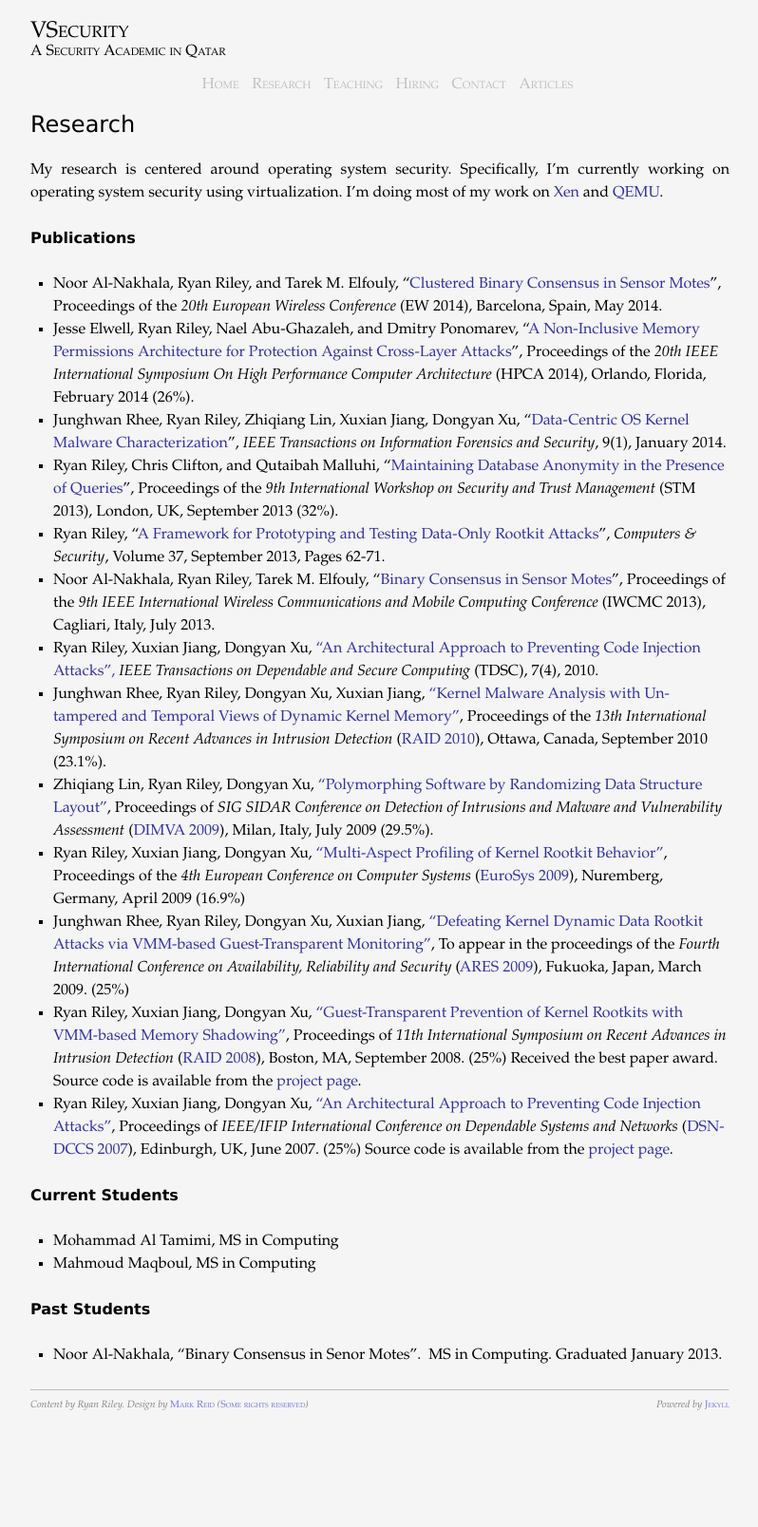
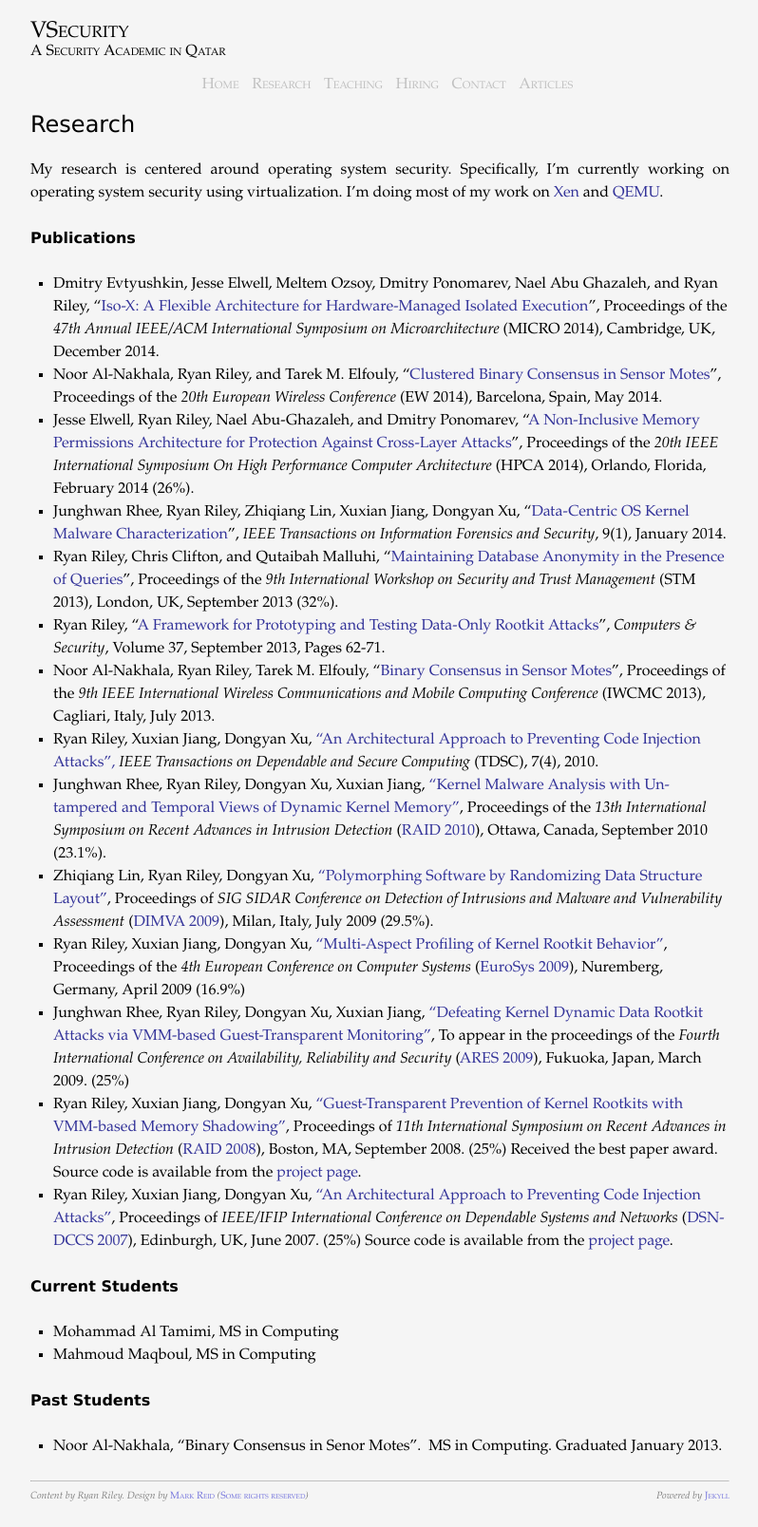
Before and after one commit to rriley/website, a Jekyll site: the page built from research/index.md, in a window 1280 px wide. Shown: the whole page at 95% size, without its empty margins (240-1038 px from the left). Built offline with Jekyll 4.4.1, drawn with Linux system fonts in a browser that asks for light colours; Markdown is read by kramdown in place of the engine named in the settings; before the commit the page ends 1512 px from its top, so only the background shows below that.

Commit message:
Adding the Micro 2014 paper

```diff
--- a/research/index.md
+++ b/research/index.md
@@ -11,6 +11,7 @@ most of my work on [Xen](http://www.cl.cam.ac.uk/research/srg/netos/xen/) and
 [QEMU](http://www.qemu.org/).
 
 ##Publications
+  * Dmitry Evtyushkin, Jesse Elwell, Meltem Ozsoy, Dmitry Ponomarev, Nael Abu Ghazaleh, and Ryan Riley, "[Iso-X: A Flexible Architecture for Hardware-Managed Isolated Execution](/pubs/micro14.pdf)", Proceedings of the *47th Annual IEEE/ACM International Symposium on Microarchitecture* (MICRO 2014), Cambridge, UK, December 2014.
   * Noor Al-Nakhala, Ryan Riley, and Tarek M. Elfouly, "[Clustered Binary Consensus in Sensor Motes](/pubs/ew2014.pdf)", Proceedings of the *20th European Wireless Conference* (EW 2014), Barcelona, Spain, May 2014.
   * Jesse Elwell, Ryan Riley, Nael Abu-Ghazaleh, and Dmitry Ponomarev, "[A Non-Inclusive Memory Permissions Architecture for Protection Against Cross-Layer Attacks](/pubs/hpca14.pdf)", Proceedings of the *20th IEEE International Symposium On High Performance Computer Architecture* (HPCA 2014), Orlando, Florida, February 2014 (26%).
   * Junghwan Rhee, Ryan Riley, Zhiqiang Lin, Xuxian Jiang, Dongyan Xu, "[Data-Centric OS Kernel Malware Characterization](/pubs/TIFS_datagene.pdf)", *IEEE Transactions on Information Forensics and Security*, 9(1), January 2014.
```
Also changed, not shown: 1 other file.
